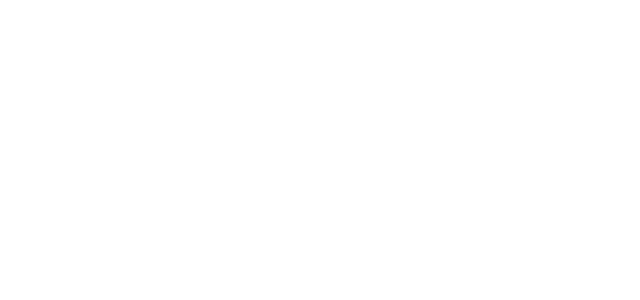
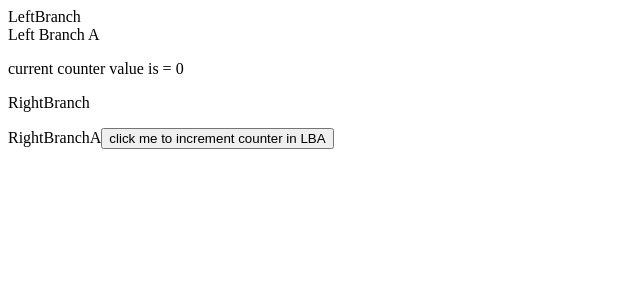
Before and after one commit to Andrii-77/react-lesson-hw, a React (Vite) app: page / in a window 1280 px wide. Shown: the top 300 px of the page, without its empty margins (0-640 px from the left). Built offline with nearby package versions, Linux system fonts and the light colour scheme.

Commit message:
Вивчив react 7 5 context.

```diff
--- a/src/App.tsx
+++ b/src/App.tsx
@@ -1,12 +1,29 @@
-import './App.css'
+import './App.css';
+import {LeftBranch} from "./components/LeftBranch.tsx";
+import {RightBranch} from "./components/RightBranch.tsx";
+import {MyContext} from "./contetx/MyContext.tsx";
+import {useState} from "react";
 
 function App() {
 
+  const [counter, setCounter] = useState<number>(0);
+
   return (
-    <>
+      <>
 
-    </>
-  )
+        <MyContext.Provider value={{
+          counterValue: counter,
+          increment: (obj) => {
+            setCounter(++obj);
+          }
+        }}>
+
+          <LeftBranch/>
+          <RightBranch/>
+        </MyContext.Provider>
+
+      </>
+  );
 }
 
 export default App
--- /dev/null
+++ b/src/components/LeftBranch.tsx
@@ -0,0 +1,10 @@
+import {LeftBranchA} from "./LeftBranchA.tsx";
+
+export const LeftBranch = () => {
+    return (
+        <div>LeftBranch
+
+            <LeftBranchA/>
+        </div>
+    );
+};
--- /dev/null
+++ b/src/components/LeftBranchA.tsx
@@ -0,0 +1,16 @@
+import {useContext} from "react";
+import {MyContext} from "../contetx/MyContext.tsx";
+
+export const LeftBranchA = () => {
+    const {counterValue} = useContext(MyContext);
+    return (
+        <div>Left Branch A
+
+
+            <p>
+                current counter value is = {counterValue}
+            </p>
+
+        </div>
+    );
+};
--- /dev/null
+++ b/src/components/RightBranch.tsx
@@ -0,0 +1,14 @@
+import {RightBranchA} from "./RightBranchA.tsx";
+
+export const RightBranch = () => {
+    return (
+        <div>RightBranch
+
+            <p>
+                <RightBranchA/>
+            </p>
+
+
+        </div>
+    );
+};
--- /dev/null
+++ b/src/components/RightBranchA.tsx
@@ -0,0 +1,16 @@
+import {useContext} from "react";
+import {MyContext} from "../contetx/MyContext.tsx";
+
+export const RightBranchA = () => {
+
+    const {counterValue, increment} = useContext(MyContext);
+    return (
+        <div> RightBranchA
+            <button onClick={() => {
+                increment(counterValue);
+            }}>click me to increment counter in LBA</button>
+
+
+        </div>
+    );
+};
--- /dev/null
+++ b/src/contetx/MyContext.tsx
@@ -0,0 +1,13 @@
+import {createContext} from "react";
+
+type MyContextType = {
+    counterValue: number;
+    increment: (obj: number) => void
+};
+export const init = {
+    counterValue: 0,
+    increment: (obj: number) => {
+        console.log(obj);
+    }
+};
+export const MyContext = createContext<MyContextType>(init);
--- a/src/index.css
+++ b/src/index.css
@@ -1,3 +1,3 @@
-@tailwind base;
-@tailwind components;
-@tailwind utilities;
+/*@tailwind base;*/
+/*@tailwind components;*/
+/*@tailwind utilities;*/
```
